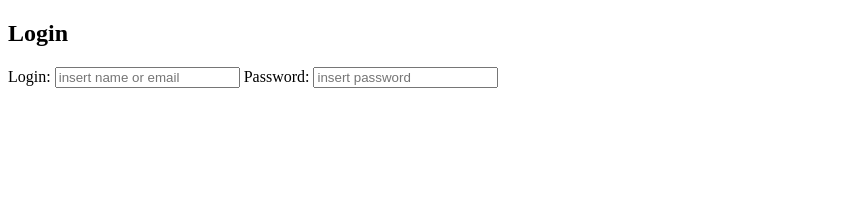
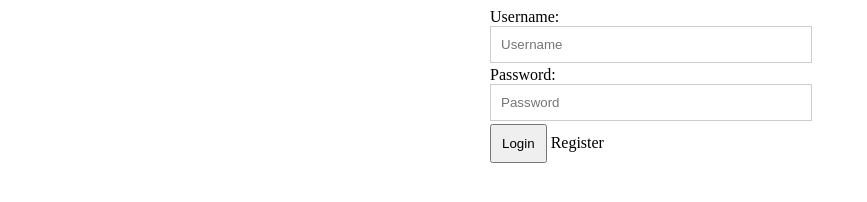
Before and after one commit to MaximGordiyenko/Tracker, a website: page public/index.html in a window 1280 px wide. Shown: the whole page, without its empty margins (0-867 px from the left). Drawn offline with Linux system fonts and the light colour scheme.

Commit message:
styling form and redesign form

```diff
--- /dev/null
+++ b/public/index.css
@@ -0,0 +1,28 @@
+form {
+    margin:0 auto;
+    width:300px
+}
+input {
+    margin-bottom:3px;
+    padding:10px;
+    width: 100%;
+    border:1px solid #CCC
+}
+button {
+    padding:10px
+}
+label {
+    cursor:pointer
+}
+#form-switch {
+    display:none
+}
+#register-form {
+    display:none
+}
+#form-switch:checked~#register-form {
+    display:block
+}
+#form-switch:checked~#login-form {
+    display:none
+}
--- a/public/index.html
+++ b/public/index.html
@@ -3,16 +3,35 @@
 <head>
     <meta charset="UTF-8">
     <title>login or Registration</title>
+    <link rel="stylesheet" href="index.css">
 </head>
 <body>
-<h2>Login</h2>
-<form action="/">
-    <label>Login:
-        <input type="text" placeholder="insert name or email">
+<input type='checkbox' id='form-switch'>
+<form id='login-form' action="" method='post'>
+    <label>Username:
+        <input type="text" placeholder="Username" required>
     </label>
     <label>Password:
-        <input type="text" placeholder="insert password">
+        <input type="password" placeholder="Password" required>
     </label>
+    <button type='submit'>Login</button>
+    <label for='form-switch'><span>Register</span></label>
+</form>
+<form id='register-form' action="" method='post'>
+    <label>Username:
+        <input type="text" placeholder="Username" required>
+    </label>
+    <label>Email:
+        <input type="email" placeholder="Email" required>
+    </label>
+    <label>Password:
+        <input type="password" placeholder="Password" required>
+    </label>
+    <label>Re Password:
+        <input type="password" placeholder="Re Password" required>
+    </label>
+    <button type='submit'>Register</button>
+    <label for='form-switch'>Already Member ? Sign In</label>
 </form>
 </body>
 </html>
```
